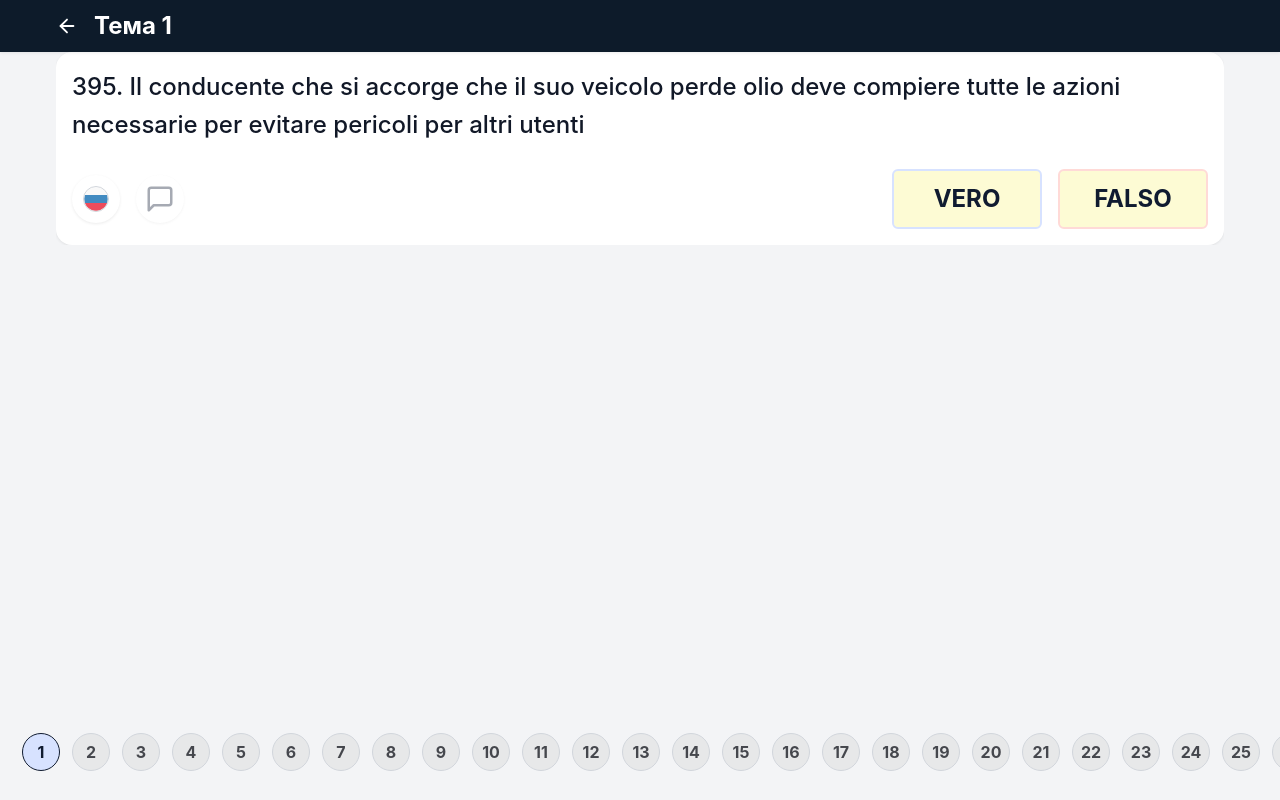
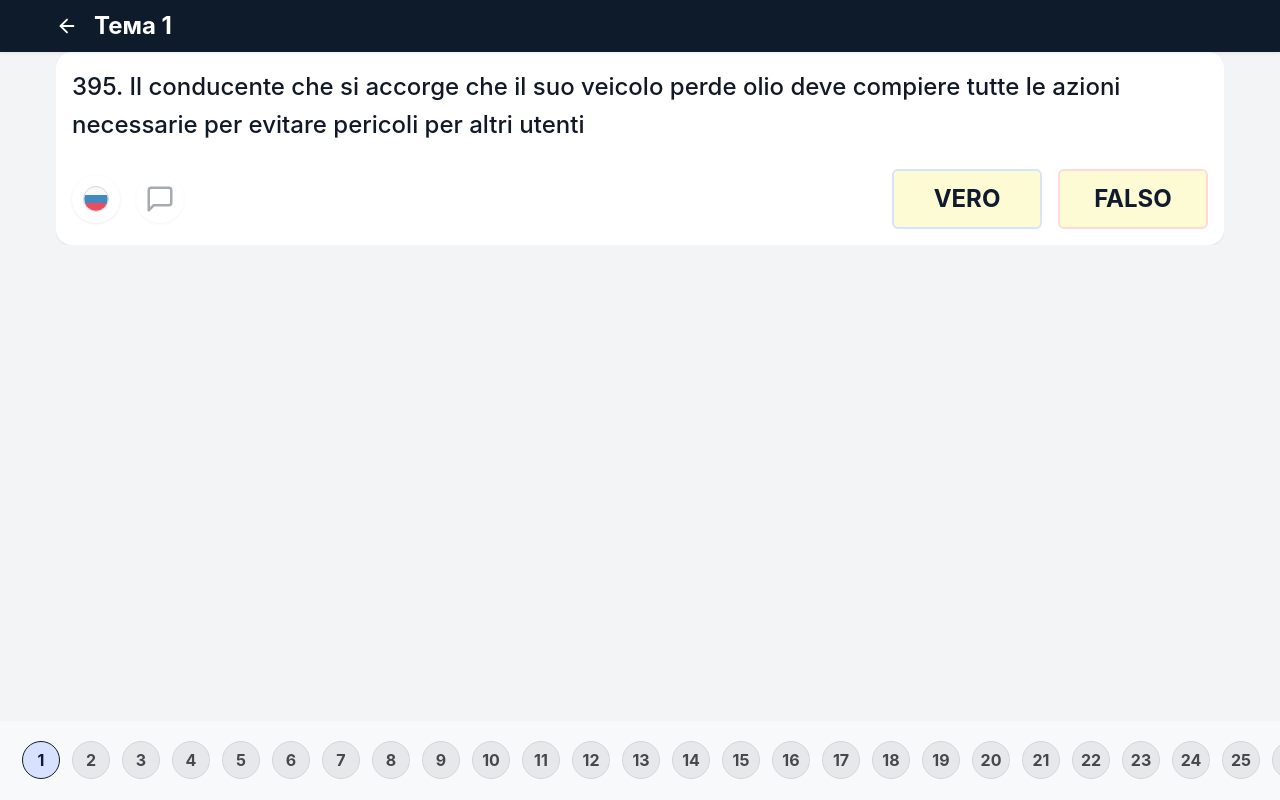
Before and after one commit to Gregdabro/quiz-patente, a React (Vite) app: page /quiz/1 in a window 1280 px wide. Built offline with nearby package versions, Linux system fonts and the light colour scheme.

Commit message:
style(quiz): update pagination slider background, height and border

```diff
--- a/src/styles/components.css
+++ b/src/styles/components.css
@@ -176,8 +176,10 @@
   bottom: 0;
   left: 0;
   width: 100%;
-  background-color: transparent;
-  padding: 10px 0 20px 0;
+  background-color: #F8F9FA;
+  height: 80px;
+  box-shadow: inset 0 1px 0 0 #F3F4F5; /* Внутренняя обводка сверху, 1px */
+  padding: 0; /* Убрал padidng сверху/снизу, чтобы по высоте было ровно 80, а content выравнивался через flex */
   z-index: 100;
 }
 
```
